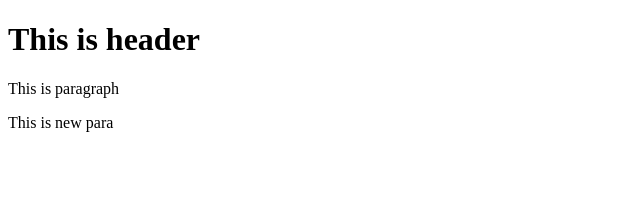
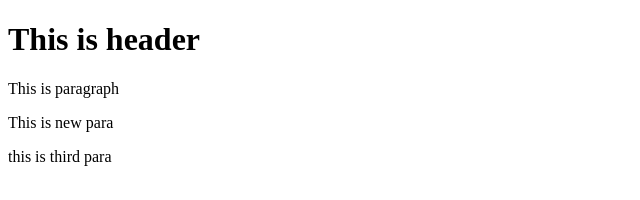
Before and after one commit to jitenderchauhan747/git-test, a website: page index.html in a window 1280 px wide. Shown: the whole page, without its empty margins (0-640 px from the left). Drawn offline with Linux system fonts and the light colour scheme.

Commit message:
fourth commit

```diff
--- a/index.html
+++ b/index.html
@@ -8,5 +8,6 @@
 	<h1>This is header</h1>
 	<p>This is paragraph</p>
 	<p> This is new para</p>
+	<p>this is third para</p>
 </body>
 </html>
```
Also changed, not shown: package.json (added, +25 -0 lines), 2 other files.
